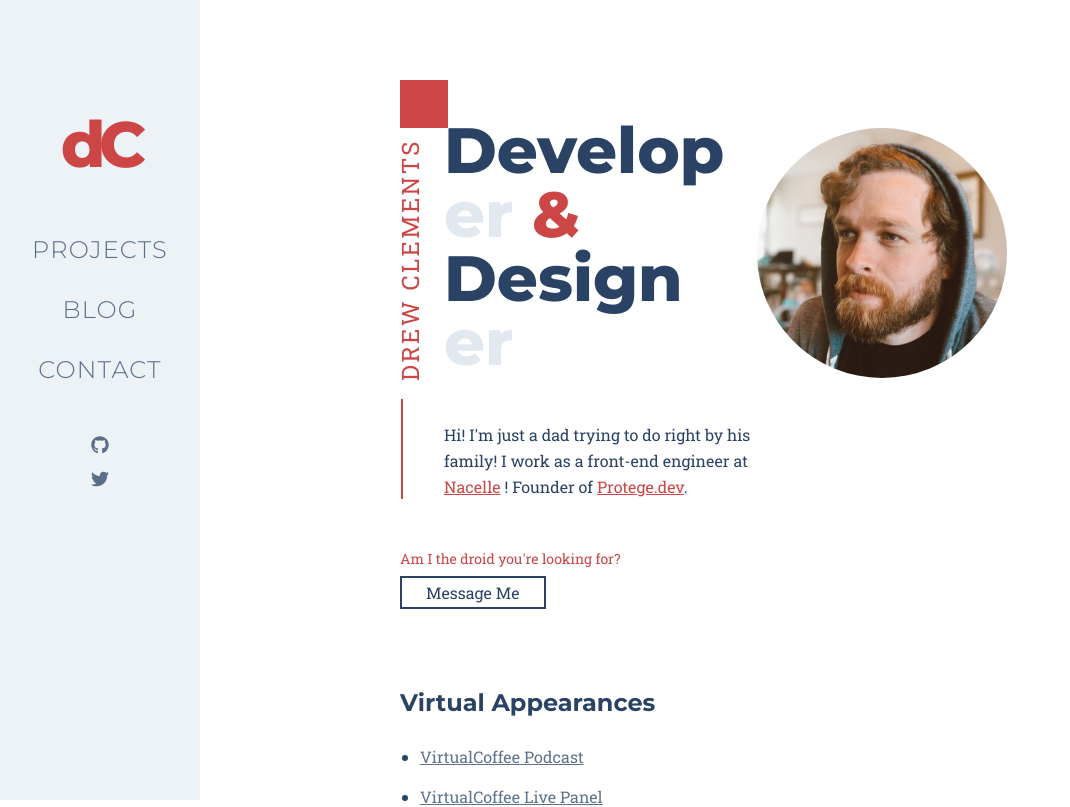
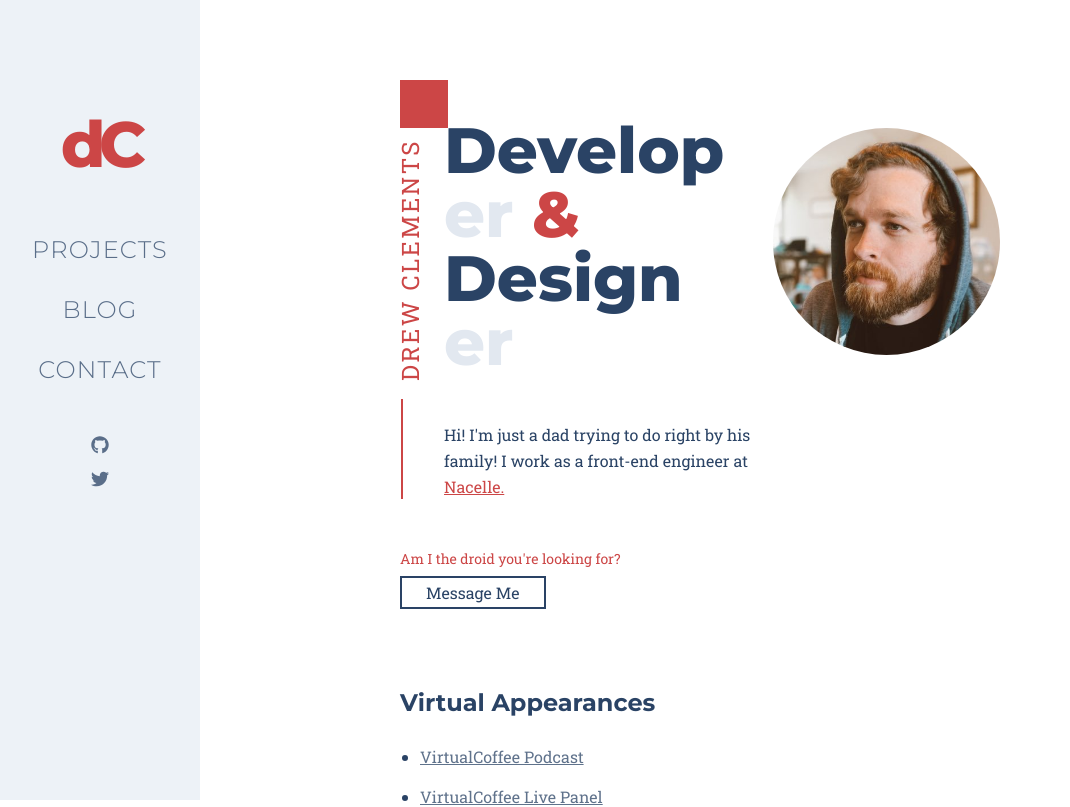
Before and after one commit to drewclem/drewclem.github.io, a Vue app: page / in a window 1280 px wide. Shown: the top 807 px of the page, without its empty margins (0-1070 px from the left). Built offline with nearby package versions, Linux system fonts and the light colour scheme.

Commit message:
updates to homepage

```diff
--- a/src/views/Home.vue
+++ b/src/views/Home.vue
@@ -8,7 +8,7 @@ export default {
   <div>
     <section>
       <div class="flex-row md:flex">
-        <div class="relative w-3/4 lg:w-2/3">
+        <div class="relative w-5/6 sm:w-3/4 lg:w-2/3">
           <div class="absolute hidden w-12 h-12 bg-red-500 md:block"></div>
 
           <p
@@ -23,7 +23,7 @@ export default {
 
           <div class="hero-lockup">
             <h1
-              class="mb-12 -mt-3 text-6xl font-black leading-none font-display"
+              class="mb-8 lg:mb-12 -mt-3 text-6xl font-black leading-none font-display"
             >
               Develop<br />
               <span class="text-gray-300">er</span>
@@ -34,6 +34,17 @@ export default {
               </span>
             </h1>
 
+            <div class="md:hidden block w-3/4 mb-8">
+              <div class="rounded-full overflow-hidden">
+                <img
+                  src="../assets/images/drew.jpeg"
+                  alt="Drew sitting at his desk"
+                  class="object-center object-cover h-full"
+                  lazy
+                />
+              </div>
+            </div>
+
             <p class="leading-relaxed text-blue-900 md:w-4/5">
               Hi! I'm just a dad trying to do right by his family! I work as a
               front-end engineer at
@@ -42,20 +53,14 @@ export default {
                 href="https://nacelle.com"
                 target="_blank"
                 rel="noopener no referrer"
-                >Nacelle</a
+                >Nacelle.</a
               >
-              ! Founder of
-              <a
-                href="https://protege.dev"
-                target="_blank"
-                rel="noopener noreferrer"
-                >Protege.dev</a
-              >.
             </p>
           </div>
         </div>
-        <div class="w-3/4 mt-12 lg:w-1/3 lg:-ml-24">
-          <div class="slide rounded-full overflow-hidden hidden md:block">
+
+        <div class="hidden md:block w-1/2 lg:w-1/3 mt-12  lg:-ml-20">
+          <div class="rounded-full overflow-hidden">
             <img
               src="../assets/images/drew.jpeg"
               alt="Drew sitting at his desk"
@@ -128,12 +133,6 @@ export default {
   @apply text-red-500 underline;
 }
 
-.slide {
-  height: 200px;
-  width: 200px;
-  aspect-ratio: 1/1;
-}
-
 .appearance-list li {
   @apply mb-4;
 }
```
